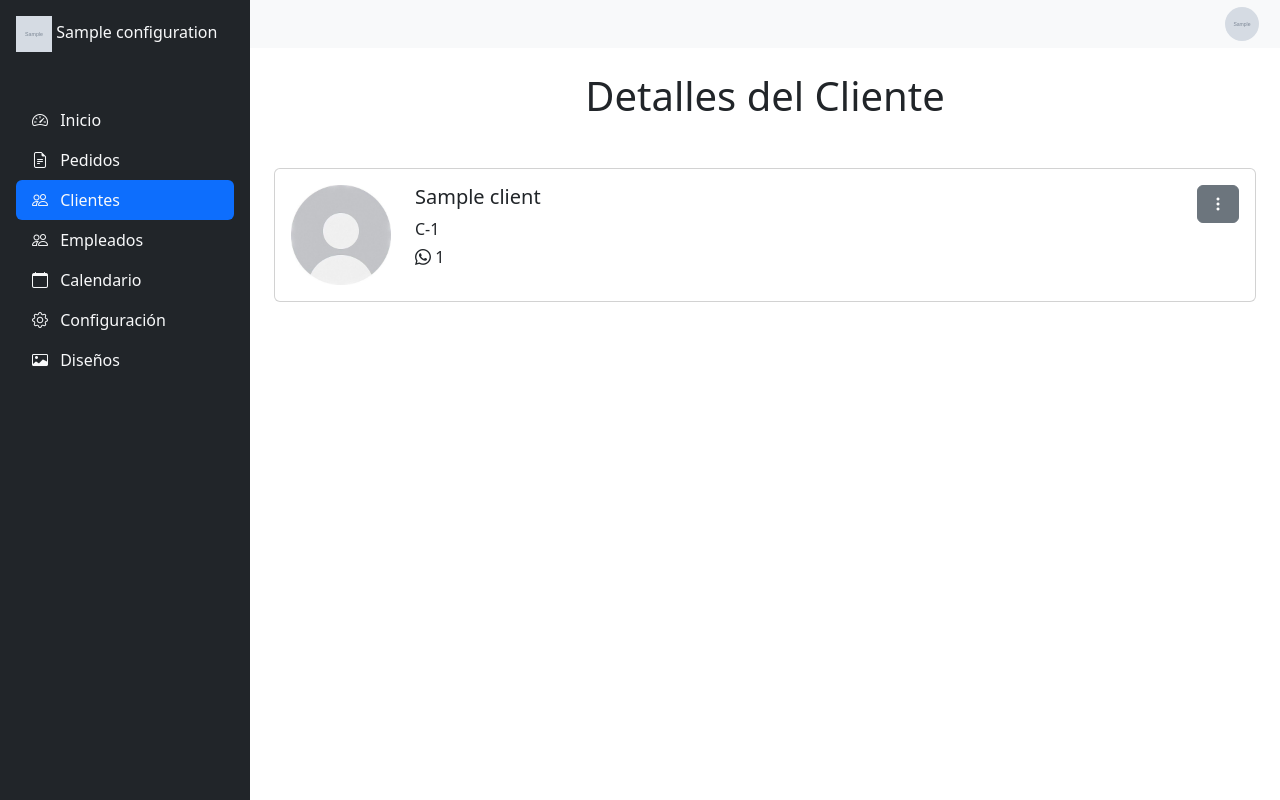
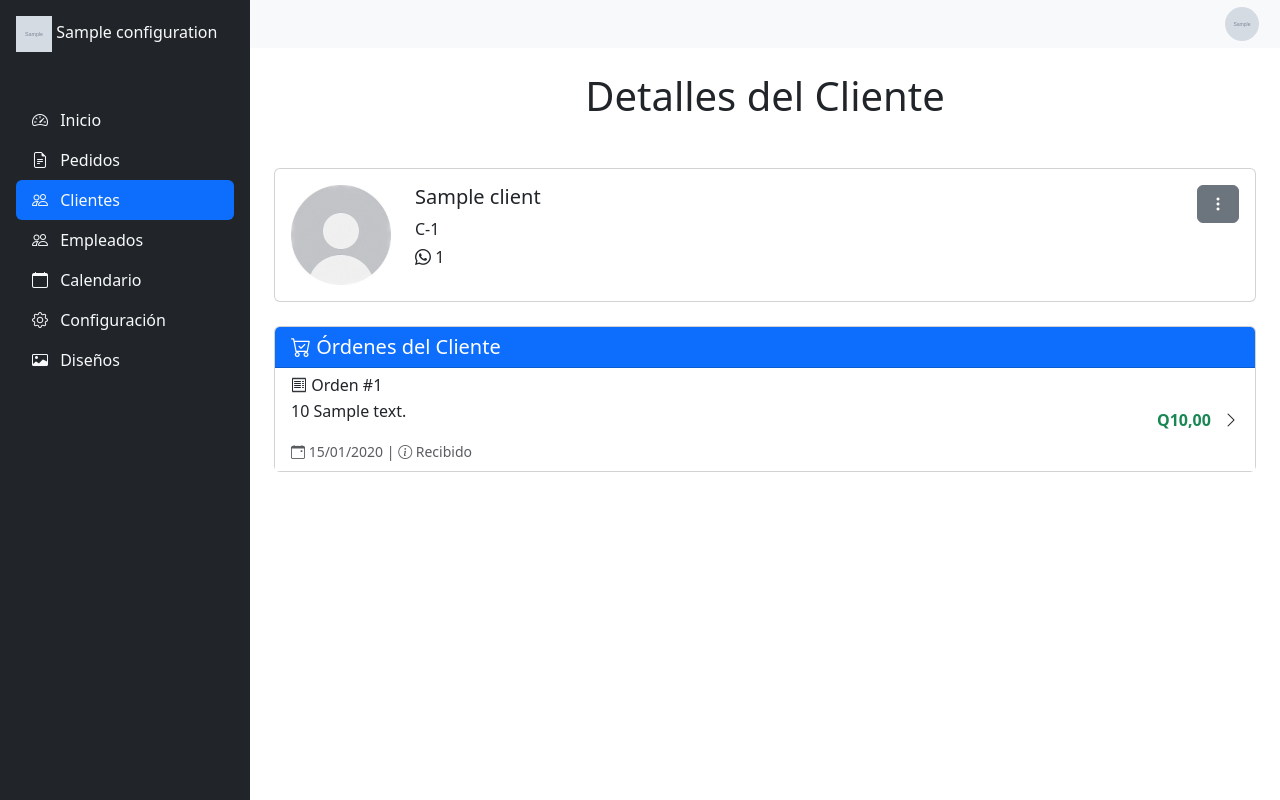
Before and after one commit to wmoralesl/punto-grafico, a Django app: page /admin/c/1/ in a window 1280 px wide. Run offline with Django 5.2, Linux system fonts and the light colour scheme; a user stored in the database is signed in; tables that the repository leaves empty hold one stand-in row (values such as "Sample post"); grey boxes marked "Sample" are stand-in pictures; some libraries are stand-ins or nearby versions.

Commit message:
[Update]: Se agregaron estilos y funcionalidades

```diff
--- a/clients/templates/clients/client_detail.html
+++ b/clients/templates/clients/client_detail.html
@@ -38,6 +38,47 @@
             </div>
         </div>
     </div>
+
+    <div class="card mt-4">
+        <div class="card-header bg-primary text-white">
+            <h5 class="mb-0"><i class="bi bi-cart-check"></i> Órdenes del Cliente</h5>
+        </div>
+        <div class="card-body p-0">
+            {% if client.orders.all %}
+                <div class="list-group list-group-flush">
+                    {% for order in client.orders.all reversed  %}
+                        <a href="{% url 'orders:detail' order.id %}" class="list-group-item list-group-item-action d-flex justify-content-between align-items-center">
+                            <div>
+                                <h6 class="mb-1">
+                                    <i class="bi bi-receipt"></i> Orden #{{ order.id }}
+                                </h6>
+                                <p>{{ order.get_lines|truncatechars:100 }}</p>
+                                <small class="text-muted">
+                                    {% if order.created %}
+                                        <i class="bi bi-calendar-event"></i> {{ order.created|date:"d/m/Y" }}
+                                    {% endif %}
+
+                                        | <i class="bi bi-info-circle"></i> {{ order.current_status.get_code_display }}
+
+                                </small>
+                            </div>
+                            <div class="text-end">
+                                {% if order.total %}
+                                    <strong class="text-success">Q{{ order.total }}</strong>
+                                {% endif %}
+                                <i class="bi bi-chevron-right ms-2"></i>
+                            </div>
+                        </a>
+                    {% endfor %}
+                </div>
+            {% else %}
+                <div class="text-center py-5">
+                    <i class="bi bi-inbox" style="font-size: 3rem; color: #ccc;"></i>
+                    <p class="text-muted mt-3">Este cliente no tiene órdenes registradas</p>
+                </div>
+            {% endif %}
+        </div>
+    </div>
 </div>
 
 {% endblock %}
--- a/orders/models.py
+++ b/orders/models.py
@@ -33,7 +33,7 @@ class OrderStatus(models.Model):
         return dict(self.STATUS_CHOICES).get(self.code, self.code).title()
 
 class Order(models.Model):
-    client = models.ForeignKey(Client, on_delete=models.SET_NULL, blank=True, null=True)
+    client = models.ForeignKey(Client, related_name='orders', on_delete=models.SET_NULL, blank=True, null=True)
     total = models.DecimalField(max_digits=10, decimal_places=2, default=0)
     request_date = models.DateField()
     deadline = models.DateField()
@@ -41,7 +41,7 @@ class Order(models.Model):
     created=models.DateTimeField(auto_now_add=True)
     updated=models.DateField(auto_now=True)
     responsible = models.ForeignKey(Employee, on_delete=models.PROTECT, null=True, blank=True)
-    current_status = models.ForeignKey(OrderStatus, on_delete=models.SET_NULL, null=True)
+    current_status = models.ForeignKey(OrderStatus, on_delete=models.SET_NULL, null=True, default=1)
     is_active = models.BooleanField(default=True)
 
 
--- a/orders/templates/orders/order_detail.html
+++ b/orders/templates/orders/order_detail.html
@@ -47,7 +47,10 @@
                 <div class="card p-2">
                     <div class="row text-center">
                         <div class="col mt-2">
-                            <p><strong>Cliente:</strong> {{ order.client.name }}</p>
+                            <p><strong>Cliente:</strong>
+                                <a class="link-offset-2 link-underline link-underline-opacity-0"
+                                 href="{% url 'clients:client_detail' order.client.id %}">{{ order.client.name }}</a>
+                            </p>
                         </div>
                         <div class="col mt-2">
                             <p><strong>Teléfono:</strong> {{order.client.phone}} </p>
```
Also changed, not shown: orders/migrations/0014_alter_order_client.py (added), orders/migrations/0015_alter_order_current_status.py (added), orders/migrations/0016_alter_order_current_status.py (added).
